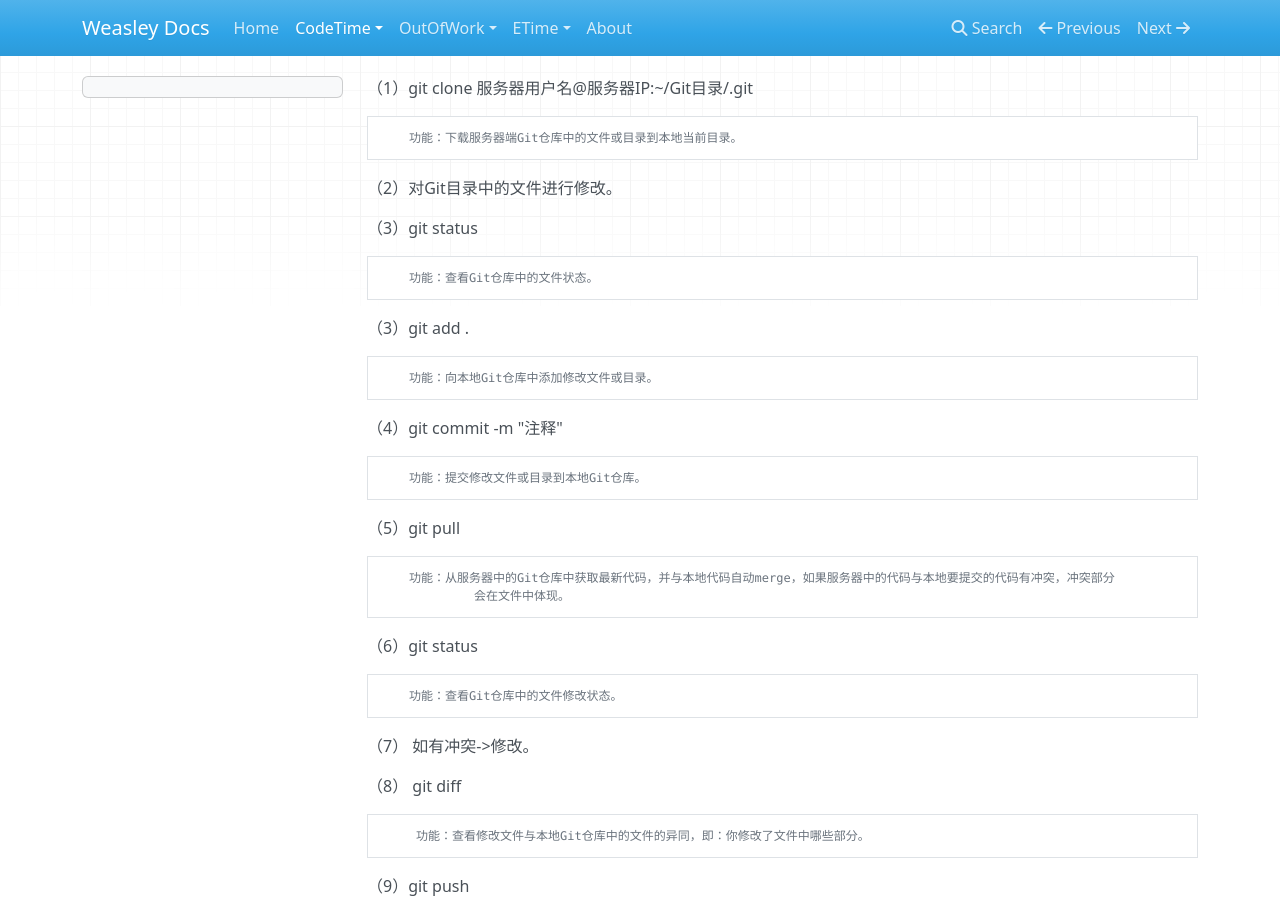
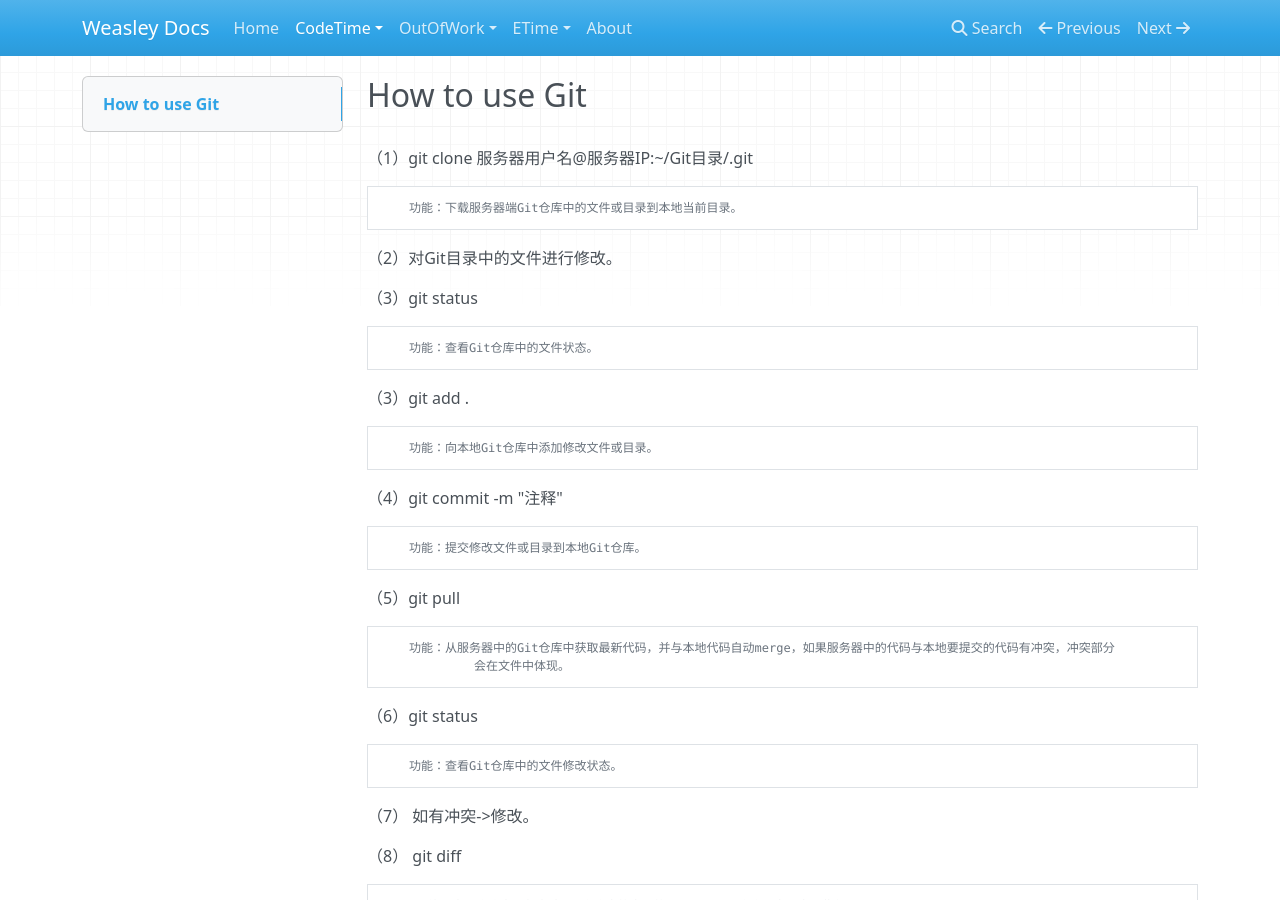
Before and after one commit to weasleyqi/Notes, an MkDocs documentation site: the page built from docs/iOSReference/HowToUseGit.md, in a window 1280 px wide and 900 px high. Built offline with MkDocs 1.6.1, drawn with Linux system fonts in a browser that asks for light colours; nearby versions of some CDN libraries; old or Windows-style settings are respelled for this version of MkDocs; some of the changed lines change nothing that is shown.

Commit message:
adjust folder
adjust folder

```diff
--- a/docs/iOSReference/HowToUseGit.md
+++ b/docs/iOSReference/HowToUseGit.md
@@ -1,3 +1,6 @@
+How to use Git
+-----
+<br>
 （1）git clone 服务器用户名@服务器IP:~/Git目录/.git
 
         功能：下载服务器端Git仓库中的文件或目录到本地当前目录。
--- a/mkdocs.yml
+++ b/mkdocs.yml
@@ -2,27 +2,27 @@ site_name: Weasley Docs
 pages:
 - Home: index.md
 - CodeTime:
-    - JavaWeb: JavaWeb.md
+    - JavaWeb: Java/JavaWeb.md
     - iOS:
-        - CocoaPod: how_to_use_cocoapod.md
-        - Component: common_use_components.md
+        - CocoaPod: iOSReference/how_to_use_cocoapod.md
+        - Component: iOSReference/common_use_components.md
         - blogs: iOSReference/ios_blogs.md
         - Realm: iOSReference/Realm.md
-    - TODOList: iOSReference/ios_todo.md
+        - TODOList: iOSReference/ios_todo.md
     - Tips:
             - iOSReference/iOSTips.md
             - iOSReference/ios_view_alpha.md
-            - macVPN_divert.md
+            - iOSReference/macVPN_divert.md
             - iOSReference/HowToUseGit.md
 - OutOfWork:
     - Accounting:
-        - accounting/accountingBase_ch1.md
-        - accounting/accountingBase_ch2.md
-        - accounting/accountingBase_ch3.md
+        - OutOfWork/accounting/accountingBase_ch1.md
+        - OutOfWork/accounting/accountingBase_ch2.md
+        - OutOfWork/accounting/accountingBase_ch3.md
     - ReadingThoughts:
-        - 转型之战：传统互企业的互联网机会: traditional_enterprise_in_internet.md
-        - 社交红利: traditional_enterprise_in_internet.md
-        - Zero2One: from0to1.md
+        - 转型之战：传统互企业的互联网机会: OutOfWork/ReadingThoughts/traditional_enterprise_in_internet.md
+        - 社交红利: OutOfWork/ReadingThoughts/traditional_enterprise_in_internet.md
+        - Zero2One: OutOfWork/ReadingThoughts/from0to1.md
 - ETime:
-    - Resources: Superb_English_sites.md
+    - Resources: ETime/Superb_English_sites.md
 - About: about.md
```
Also changed, not shown: docs/ETime/ED/201601/20160104.md (renamed from docs/ED/201601/20160104.md), docs/ETime/ED/201601/20160105.md (renamed from docs/ED/201601/20160105.md), docs/ETime/ED/201601/20160106.md (renamed from docs/ED/201601/20160106.md), docs/ETime/ED/201601/20160107.md (renamed from docs/ED/201601/20160107.md), docs/ETime/Superb_English_sites.md (renamed from docs/Superb_English_sites.md), docs/Java/javaweb.md (renamed from docs/javaweb.md), docs/OutOfWork/ReadingThoughts/from0to1.md (renamed from docs/from0to1.md), docs/OutOfWork/ReadingThoughts/traditional_enterprise_in_internet.md (renamed from docs/traditional_enterprise_in_internet.md), docs/OutOfWork/accounting/accountingBase_ch1.md (renamed from docs/accounting/accountingBase_ch1.md), docs/OutOfWork/accounting/accountingBase_ch2.md (renamed from docs/accounting/accountingBase_ch2.md), docs/OutOfWork/accounting/accountingBase_ch3.md (renamed from docs/accounting/accountingBase_ch3.md), docs/iOSReference/common_use_components.md (renamed from docs/common_use_components.md), docs/iOSReference/how_to_use_cocoapod.md (renamed from docs/how_to_use_cocoapod.md), docs/iOSReference/macVPN_divert.md (renamed from docs/macVPN_divert.md).
